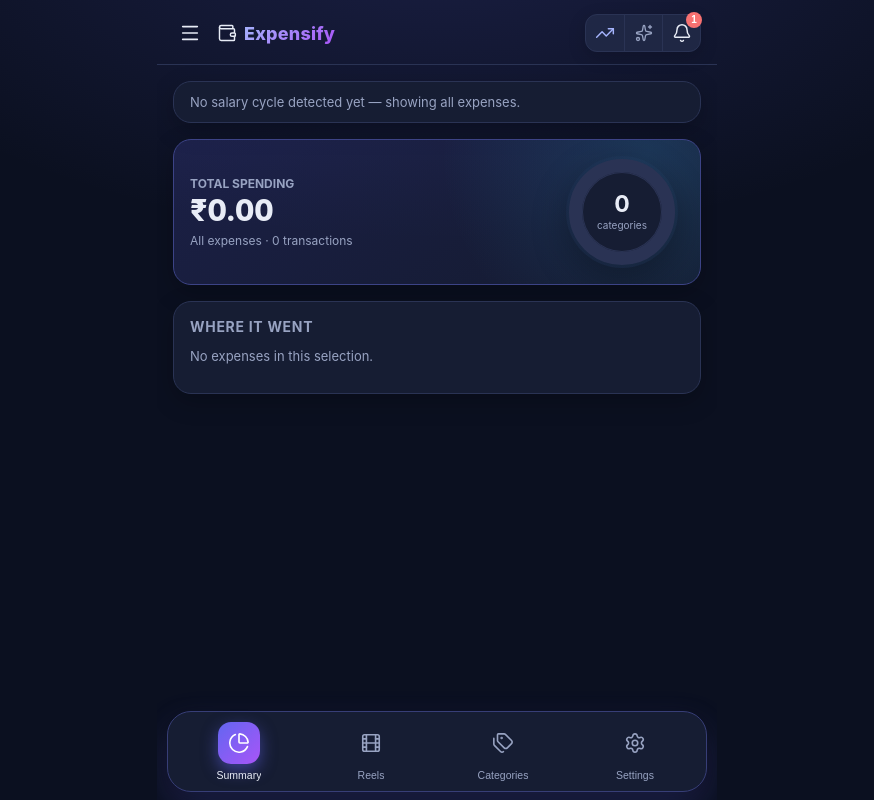
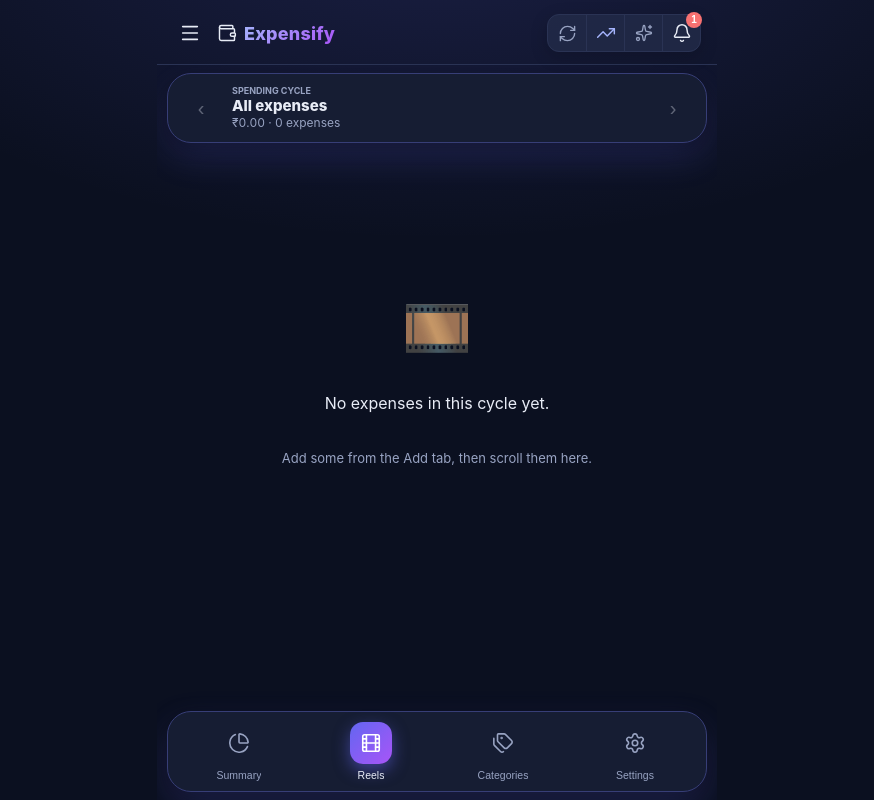
Before and after one commit to ayush-meghwani-apple/ZProject, a React (Vite) app in the folder kaizen/: page / in a window 1280 px wide. Shown: the whole page, without its empty margins (203-1077 px from the left). Built offline with nearby package versions, Linux system fonts and the light colour scheme.

Commit message:
Speed up Reels and surface Gmail sync

```diff
--- a/kaizen/package.json
+++ b/kaizen/package.json
@@ -1,7 +1,7 @@
 {
   "name": "expense-tracker",
   "private": true,
-  "version": "2.0.0",
+  "version": "2.1.0",
   "type": "module",
   "scripts": {
     "dev": "vite",
--- a/kaizen/src/App.tsx
+++ b/kaizen/src/App.tsx
@@ -10,6 +10,8 @@ import { RemindersRepository } from './repository/remindersRepository';
 import { VaultRepository } from './repository/vaultRepository';
 import { GoalRepository } from './repository/goalRepository';
 import { MfGmailRepository } from './repository/mfGmailRepository';
+import { GmailRepository, type SyncState } from './repository/gmailRepository';
+import { getGmailSettings } from './core/gmailSettings';
 import { getPrefs } from './core/preferences';
 import { fireLocalNotification } from './core/notify';
 import { isDemoMode, enterDemo, exitDemo } from './core/demoMode';
@@ -42,6 +44,7 @@ export default function App() {
   // Bumped to make Expensify reload / jump to Reels from the reminders inbox.
   const [refreshNonce, setRefreshNonce] = useState(0);
   const [openReelsNonce, setOpenReelsNonce] = useState(0);
+  const [gmailSync, setGmailSync] = useState<SyncState>(GmailRepository.getSyncState());
 
   const current = APPS.find((a) => a.id === activeApp)!;
   const demo = isDemoMode();
@@ -53,7 +56,7 @@ export default function App() {
     }
     const ok = window.confirm(
       'Fill the app with DEMO sample data to show someone?\n\n' +
-        'Your real data and backups are NOT touched — turn this off any time and everything comes back exactly as it was.',
+        'Your real data and backups are NOT touched - turn this off any time and everything comes back exactly as it was.',
     );
     if (ok) enterDemo();
   }
@@ -84,8 +87,10 @@ export default function App() {
     if (!isDemoMode()) void MfGmailRepository.autoSync();
   }, []);
 
+  useEffect(() => GmailRepository.subscribeSync(setGmailSync), []);
+
   // The Vault sub-app was removed; purge its stored data once (the shared PIN
-  // in vaultLock stays — Fortuna's lock still uses it).
+  // in vaultLock stays - Fortuna's lock still uses it).
   useEffect(() => {
     if (localStorage.getItem('kaizen:vaultRemoved') === '1') return;
     VaultRepository.clearAll().finally(() => localStorage.setItem('kaizen:vaultRemoved', '1'));
@@ -109,6 +114,13 @@ export default function App() {
     setInboxOpen(false);
   }
 
+  function syncGmailNow() {
+    const days = getGmailSettings().syncDays;
+    void GmailRepository.syncAndImport(days, { interactive: true })
+      .then(() => setRefreshNonce((n) => n + 1))
+      .catch(() => undefined);
+  }
+
   // Sections in drawer order, de-duplicated.
   const sections = Array.from(
     new Set([...APPS.map((a) => a.section), ...SOON.map((s) => s.section)]),
@@ -125,6 +137,17 @@ export default function App() {
         </span>
         <span className="app__title">{current.name}</span>
         <div className="headeractions">
+          {!demo && (
+            <button
+              className={`gmailsync gmailsync--${gmailSync.phase}`}
+              onClick={syncGmailNow}
+              disabled={gmailSync.phase === 'syncing'}
+              aria-label={gmailSync.message || 'Sync Gmail transactions'}
+              title={gmailSync.message || 'Sync Gmail transactions'}
+            >
+              <AppIcon name="recurring" size={19} />
+            </button>
+          )}
           {activeApp === 'expensify' && (
             <button
               className="topswitch"
@@ -157,7 +180,7 @@ export default function App() {
       {demo && (
         <button className="demobanner" onClick={exitDemo} title="Exit demo mode">
           <AppIcon name="sparkle" size={14} />
-          <span><strong>Demo data</strong> — your real data is safe. Tap to exit.</span>
+          <span><strong>Demo data</strong> - your real data is safe. Tap to exit.</span>
         </button>
       )}
 
--- a/kaizen/src/components/ExpensifyApp.tsx
+++ b/kaizen/src/components/ExpensifyApp.tsx
@@ -71,6 +71,8 @@ export default function ExpensifyApp({ refreshNonce = 0, openReelsNonce = 0 }: P
   return (
     <TabbedApp
       tabs={tabs}
+      initialId="reels"
+      keepMounted
       preserveEditorFocusOnActions
       controlledOpen={openReelsNonce ? { id: 'reels', nonce: openReelsNonce } : undefined}
     />
--- a/kaizen/src/components/TabbedApp.tsx
+++ b/kaizen/src/components/TabbedApp.tsx
@@ -11,6 +11,8 @@ interface Props {
   tabs: TabDef[];
   /** Optional id to open on first mount; defaults to the first tab. */
   initialId?: string;
+  /** Preserve visited tab trees so returning to them does not reload their data. */
+  keepMounted?: boolean;
   /** Externally-driven tab open: bump `nonce` to switch to `id`. */
   controlledOpen?: { id: string; nonce: number };
   /**
@@ -31,11 +33,13 @@ interface Props {
 export default function TabbedApp({
   tabs,
   initialId,
+  keepMounted = false,
   controlledOpen,
   swipeable = true,
   preserveEditorFocusOnActions = false,
 }: Props) {
   const [activeId, setActiveId] = useState<string>(initialId ?? tabs[0].id);
+  const [visitedIds, setVisitedIds] = useState(() => new Set([initialId ?? tabs[0].id]));
 
   const touchStart = useRef<{ x: number; y: number } | null>(null);
   const dirLock = useRef<'h' | 'v' | null>(null);
@@ -60,6 +64,14 @@ export default function TabbedApp({
     const to = tabs.findIndex((t) => t.id === id);
     if (to < 0 || to === tabIdx) return;
     setSlideDir(to > tabIdx ? 'next' : 'prev');
+    if (keepMounted) {
+      setVisitedIds((current) => {
+        if (current.has(id)) return current;
+        const next = new Set(current);
+        next.add(id);
+        return next;
+      });
+    }
     setActiveId(id);
   }
 
@@ -161,17 +173,23 @@ export default function TabbedApp({
             )}
           </div>
         )}
+        {(keepMounted ? tabs.filter((tab) => visitedIds.has(tab.id)) : [active]).map((tab) => {
+          const isActive = tab.id === activeId;
+          return (
             <div
-          key={activeId}
-          className={`app__view ${animate.current ? `app__view--${slideDir}` : ''}`}
+              key={tab.id}
+              className={`app__view ${isActive && animate.current ? `app__view--${slideDir}` : ''}`}
+              hidden={!isActive}
               style={
-            swipeX !== 0
+                isActive && swipeX !== 0
                   ? { transform: `translateX(${swipeX * 0.18}px)`, transition: 'none' }
                   : undefined
               }
             >
-          {active.render()}
+              {tab.render()}
             </div>
+          );
+        })}
       </main>
 
       <nav className="tabbar">
```
Also changed, not shown: kaizen/src/style.css, 1 other file (tests, documents, lock files or other folders). Lines whose indentation alone changed are shown as unchanged.
